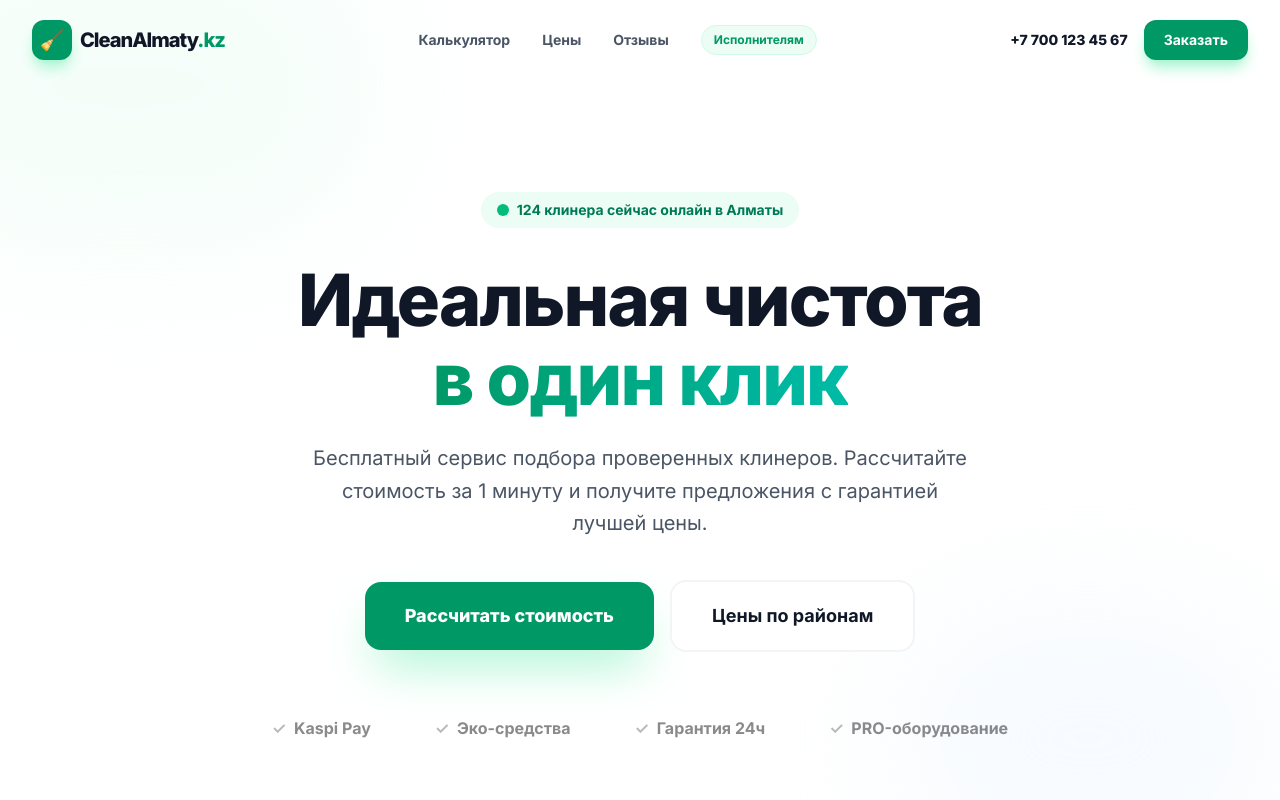
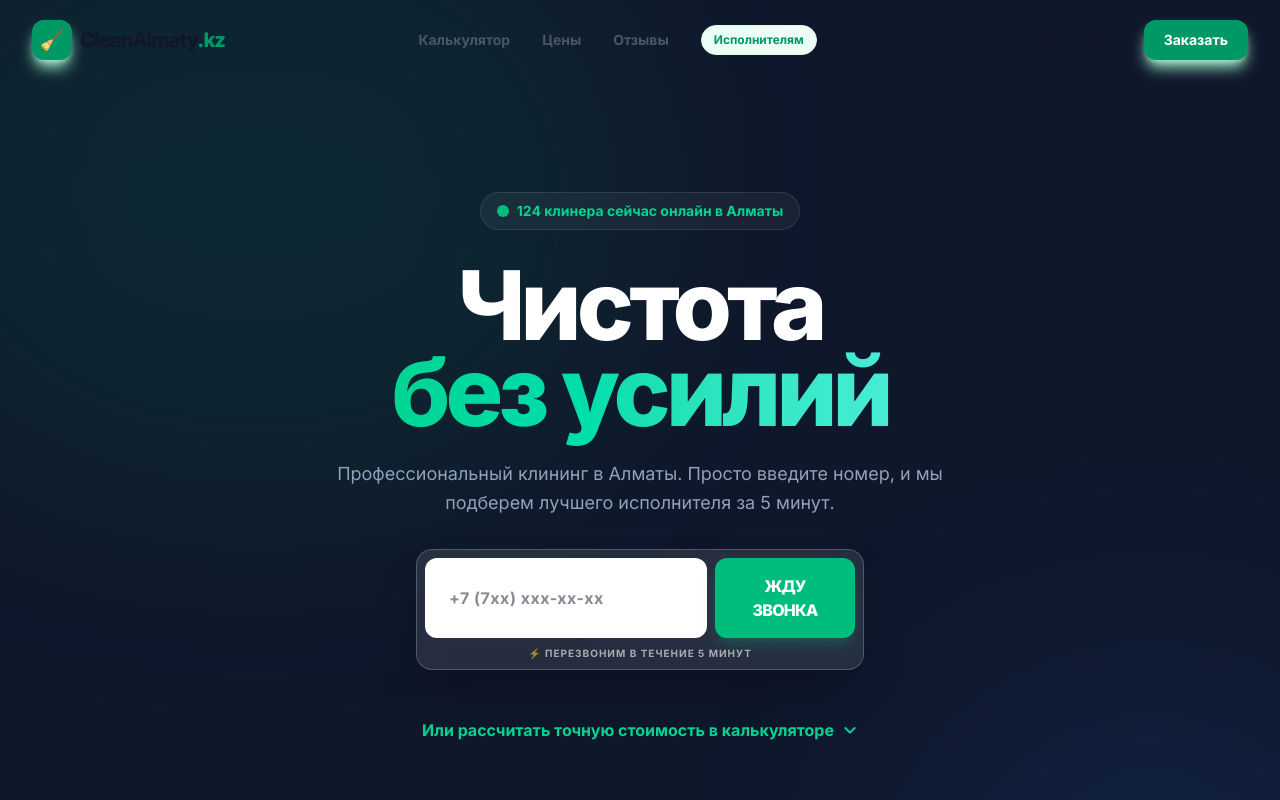
Before and after one commit to medbrokz-design/cleaning, a React (Vite) app: page / in a window 1280 px wide. Shown: the top 800 px of the page. Built offline with nearby package versions, Linux system fonts and the light colour scheme; no server answers; the database is empty.

Commit message:
Conversion Boost: add 1-click booking form to Hero and priority highlighting in Admin

```diff
--- a/src/components/Hero.tsx
+++ b/src/components/Hero.tsx
@@ -1,18 +1,20 @@
+import { QuickOrder } from './QuickOrder'; // NEW
+
 interface HeroProps {
   onCTAClick: () => void;
 }
 
 export function Hero({ onCTAClick }: HeroProps) {
   return (
-    <section className="relative pt-32 pb-16 lg:pt-48 lg:pb-32 overflow-hidden bg-white">
+    <section className="relative pt-32 pb-16 lg:pt-48 lg:pb-32 overflow-hidden bg-slate-900 text-white">
       {/* Background Decor */}
-      <div className="absolute top-0 left-1/2 -translate-x-1/2 w-full h-full pointer-events-none">
-        <div className="absolute top-[-10%] left-[-10%] w-[40%] h-[40%] bg-emerald-50 rounded-full blur-3xl opacity-50"></div>
-        <div className="absolute bottom-0 right-0 w-[30%] h-[30%] bg-blue-50 rounded-full blur-3xl opacity-50"></div>
+      <div className="absolute top-0 left-1/2 -translate-x-1/2 w-full h-full pointer-events-none overflow-hidden">
+        <div className="absolute top-[-10%] left-[-10%] w-[60%] h-[60%] bg-emerald-500/10 rounded-full blur-[120px]"></div>
+        <div className="absolute bottom-[-10%] right-[-10%] w-[40%] h-[40%] bg-blue-500/10 rounded-full blur-[120px]"></div>
       </div>
 
       <div className="relative max-w-7xl mx-auto px-4 sm:px-6 lg:px-8 text-center">
-        <div className="inline-flex items-center gap-2 bg-emerald-50 text-emerald-700 px-4 py-2 rounded-full text-sm font-bold mb-8 animate-fade-in">
+        <div className="inline-flex items-center gap-2 bg-white/5 border border-white/10 text-emerald-400 px-4 py-2 rounded-full text-sm font-bold mb-8 animate-fade-in backdrop-blur-sm">
           <span className="relative flex h-3 w-3">
             <span className="animate-ping absolute inline-flex h-full w-full rounded-full bg-emerald-400 opacity-75"></span>
             <span className="relative inline-flex rounded-full h-3 w-3 bg-emerald-500"></span>
@@ -20,36 +22,36 @@ export function Hero({ onCTAClick }: HeroProps) {
           124 клинера сейчас онлайн в Алматы
         </div>
 
-        <h1 className="text-5xl lg:text-7xl font-black text-gray-900 tracking-tight mb-6 leading-[1.1]">
-          Идеальная чистота <br />
-          <span className="text-transparent bg-clip-text bg-gradient-to-r from-emerald-600 to-teal-500">
-            в один клик
+        <h1 className="text-5xl lg:text-8xl font-black text-white tracking-tighter mb-6 leading-[0.9]">
+          Чистота <br />
+          <span className="text-transparent bg-clip-text bg-gradient-to-r from-emerald-400 to-teal-300">
+            без усилий
           </span>
         </h1>
 
-        <p className="text-xl text-gray-600 max-w-2xl mx-auto mb-10 leading-relaxed">
-          Бесплатный сервис подбора проверенных клинеров. Рассчитайте стоимость за 1 минуту и получите предложения с гарантией лучшей цены.
+        <p className="text-lg text-slate-400 max-w-2xl mx-auto mb-4 leading-relaxed">
+          Профессиональный клининг в Алматы. Просто введите номер, и мы подберем лучшего исполнителя за 5 минут.
         </p>
 
-        <div className="flex flex-col sm:flex-row items-center justify-center gap-4">
+        {/* Форма быстрого заказа */}
+        <QuickOrder />
+
+        <div className="mt-12 flex flex-col items-center gap-4">
           <button
             onClick={onCTAClick}
-            className="w-full sm:w-auto px-10 py-5 bg-emerald-600 hover:bg-emerald-700 text-white rounded-2xl font-black text-lg shadow-2xl shadow-emerald-200 transition-all hover:-translate-y-1 active:scale-95"
+            className="text-emerald-400 font-bold hover:text-emerald-300 transition-colors flex items-center gap-2"
           >
-            Рассчитать стоимость
+            Или рассчитать точную стоимость в калькуляторе
+            <svg className="w-4 h-4" fill="none" viewBox="0 0 24 24" stroke="currentColor">
+              <path strokeLinecap="round" strokeLinejoin="round" strokeWidth={3} d="M19 9l-7 7-7-7" />
+            </svg>
           </button>
-          <a
-            href="#local-seo"
-            className="w-full sm:w-auto px-10 py-5 bg-white text-gray-900 border-2 border-gray-100 hover:border-emerald-200 rounded-2xl font-bold text-lg transition-all"
-          >
-            Цены по районам
-          </a>
         </div>
 
-        <div className="mt-16 flex flex-wrap justify-center gap-8 lg:gap-16 opacity-50 grayscale hover:opacity-100 hover:grayscale-0 transition-all duration-500">
+        <div className="mt-20 flex flex-wrap justify-center gap-8 lg:gap-16 opacity-30">
           {['Kaspi Pay', 'Эко-средства', 'Гарантия 24ч', 'PRO-оборудование'].map((item) => (
-            <div key={item} className="flex items-center gap-2 font-bold text-gray-900">
-              <span className="text-emerald-600">✓</span> {item}
+            <div key={item} className="flex items-center gap-2 font-bold text-white text-sm uppercase tracking-widest">
+              <span className="text-emerald-500">✓</span> {item}
             </div>
           ))}
         </div>
--- /dev/null
+++ b/src/components/QuickOrder.tsx
@@ -0,0 +1,64 @@
+import { useState } from 'react';
+import { formatPhoneNumber, isValidPhone } from '../utils/validators';
+import { api } from '../store/apiService';
+import { useNotificationStore } from '../store/notificationStore';
+
+export function QuickOrder() {
+  const [phone, setPhone] = useState('');
+  const [isLoading, setIsLoading] = useState(false);
+  const { addNotification } = useNotificationStore();
+
+  const handleSubmit = async (e: React.FormEvent) => {
+    e.preventDefault();
+    if (!isValidPhone(phone)) {
+      addNotification('Введите корректный номер телефона', 'error');
+      return;
+    }
+
+    setIsLoading(true);
+    try {
+      await api.createRequest({
+        name: 'Быстрый заказ',
+        phone: phone,
+        messenger: 'phone',
+        address: 'Уточнить по телефону',
+        serviceType: 'Быстрый заказ',
+        area: 0,
+        price_min: 0,
+        price_max: 0,
+        comment: '⚡ Заявка в 1 клик. Клиент ждет звонка.'
+      });
+      addNotification('Заявка принята! Перезвоним через 5 минут.', 'success');
+      setPhone('');
+    } catch (error) {
+      addNotification('Ошибка отправки. Попробуйте еще раз.', 'error');
+    } finally {
+      setIsLoading(false);
+    }
+  };
+
+  return (
+    <div className="w-full max-w-md mx-auto mt-8 p-2 bg-white/10 backdrop-blur-md rounded-2xl border border-white/20 shadow-2xl animate-fade-in-up">
+      <form onSubmit={handleSubmit} className="flex flex-col sm:flex-row gap-2">
+        <input
+          type="tel"
+          value={phone}
+          onChange={(e) => setPhone(formatPhoneNumber(e.target.value))}
+          placeholder="+7 (7xx) xxx-xx-xx"
+          className="flex-1 px-6 py-4 bg-white rounded-xl text-gray-900 font-bold outline-none focus:ring-2 focus:ring-emerald-500 transition-all"
+          required
+        />
+        <button
+          type="submit"
+          disabled={isLoading}
+          className="px-8 py-4 bg-emerald-500 hover:bg-emerald-400 disabled:bg-gray-400 text-white rounded-xl font-black uppercase tracking-tighter transition-all active:scale-95 shadow-lg shadow-emerald-500/20"
+        >
+          {isLoading ? '...' : 'Жду звонка'}
+        </button>
+      </form>
+      <p className="text-[10px] text-white/60 mt-2 text-center uppercase font-bold tracking-widest">
+        ⚡ Перезвоним в течение 5 минут
+      </p>
+    </div>
+  );
+}
--- a/src/components/admin/AdminRequests.tsx
+++ b/src/components/admin/AdminRequests.tsx
@@ -66,10 +66,15 @@ export function AdminRequests() {
             </thead>
             <tbody className="divide-y divide-gray-50">
               {filteredRequests.map((req) => (
-                <tr key={req.id} className="hover:bg-gray-50 transition-colors">
+                <tr key={req.id} className={`hover:bg-gray-50 transition-colors ${req.cleaning_type === 'Быстрый заказ' ? 'bg-red-50/50' : ''}`}>
                   <td className="p-4">
-                    <p className="font-bold text-gray-900">{req.name}</p>
-                    <p className="text-xs text-gray-500">{req.phone}</p>
+                    <div className="flex items-center gap-2">
+                      {req.cleaning_type === 'Быстрый заказ' && <span className="text-lg animate-bounce">🔥</span>}
+                      <div>
+                        <p className="font-bold text-gray-900">{req.name}</p>
+                        <p className="text-xs text-gray-500">{req.phone}</p>
+                      </div>
+                    </div>
                   </td>
                   <td className="p-4 text-sm">{req.cleaning_type}</td>
                   <td className="p-4">
```
